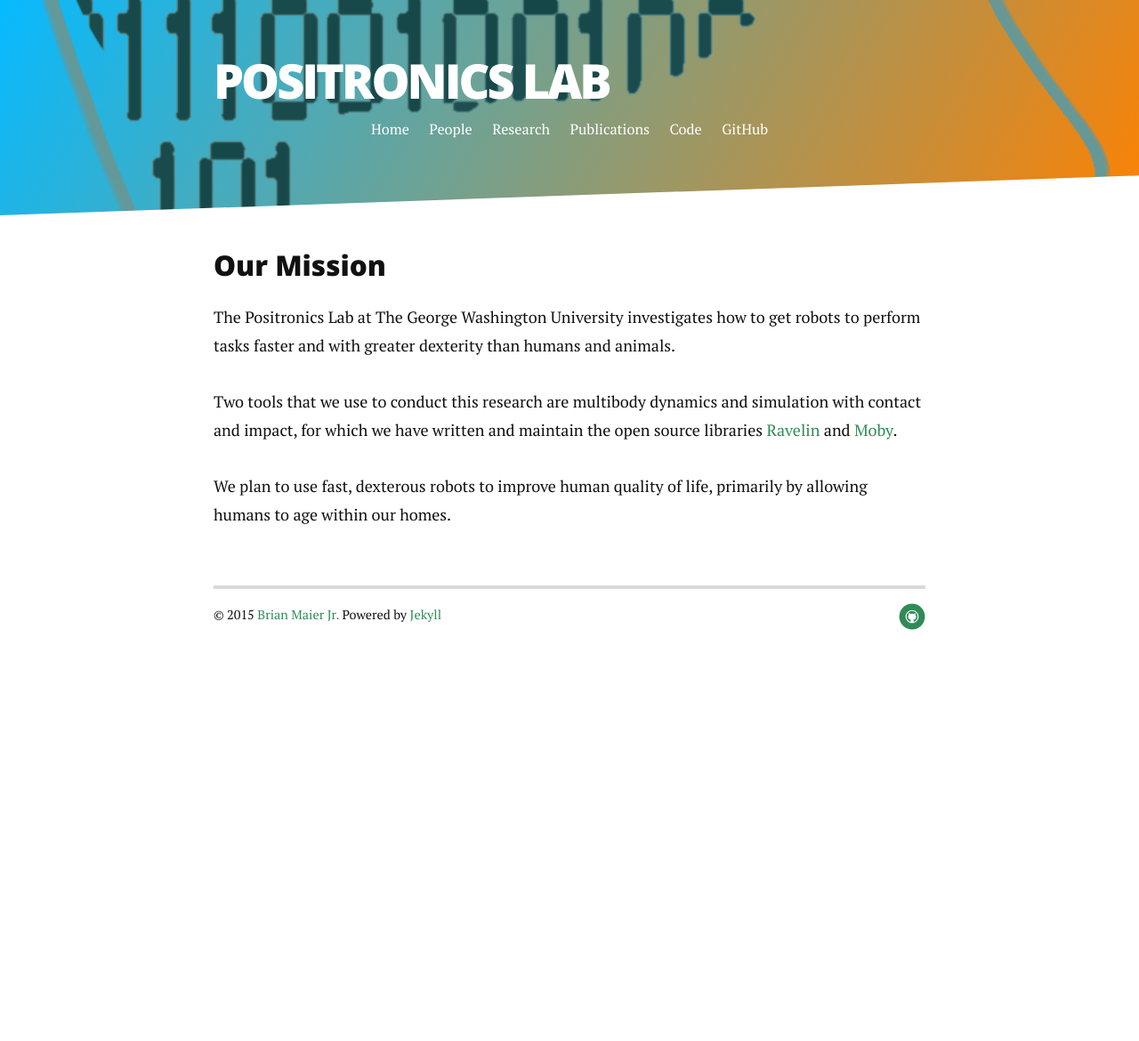
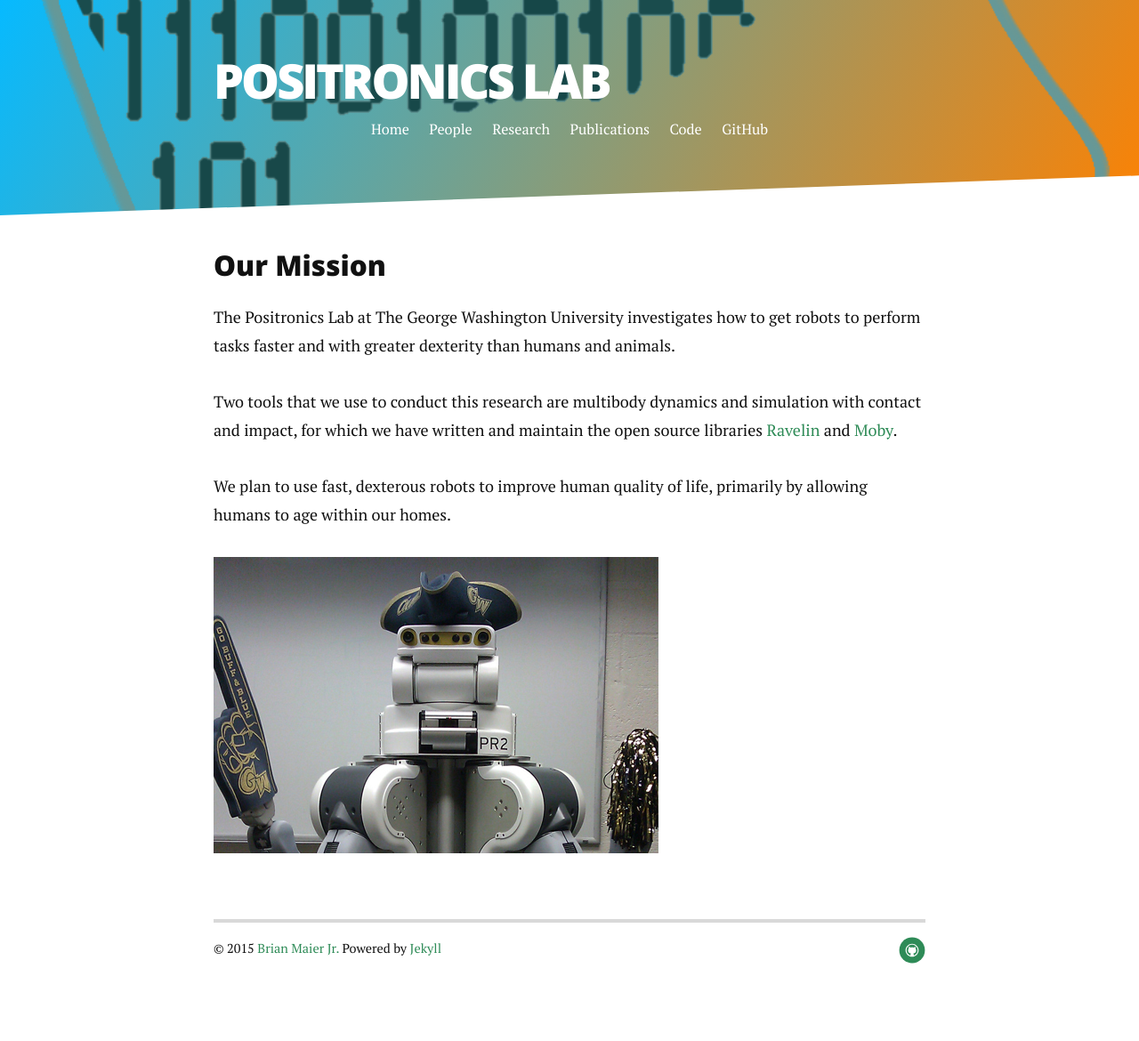
Before and after one commit to PositronicsLab/positronicslab.github.io, a Jekyll site: the page built from index.md, in a window 1280 px wide. Shown: the whole page at 89% size. Built offline with Jekyll 4.4.1, drawn with Linux system fonts in a browser that asks for light colours; nearby versions of some CDN libraries; Markdown is read by kramdown in place of the engine named in the settings; before the commit the page ends 900 px from its top, so only the background shows below that.

Commit message:
added pepe to repo

```diff
--- a/index.md
+++ b/index.md
@@ -12,3 +12,5 @@ We plan to use fast, dexterous robots to improve human quality of life, primaril
 [Ravelin]: /Ravelin
 [Moby]: /Moby
 [Pacer]: https://github.com/PositronicsLab/Pacer
+
+![PR2](assets/img/PR2.jpg)
```
Also changed, not shown: assets/img/PR2.jpg (added).
